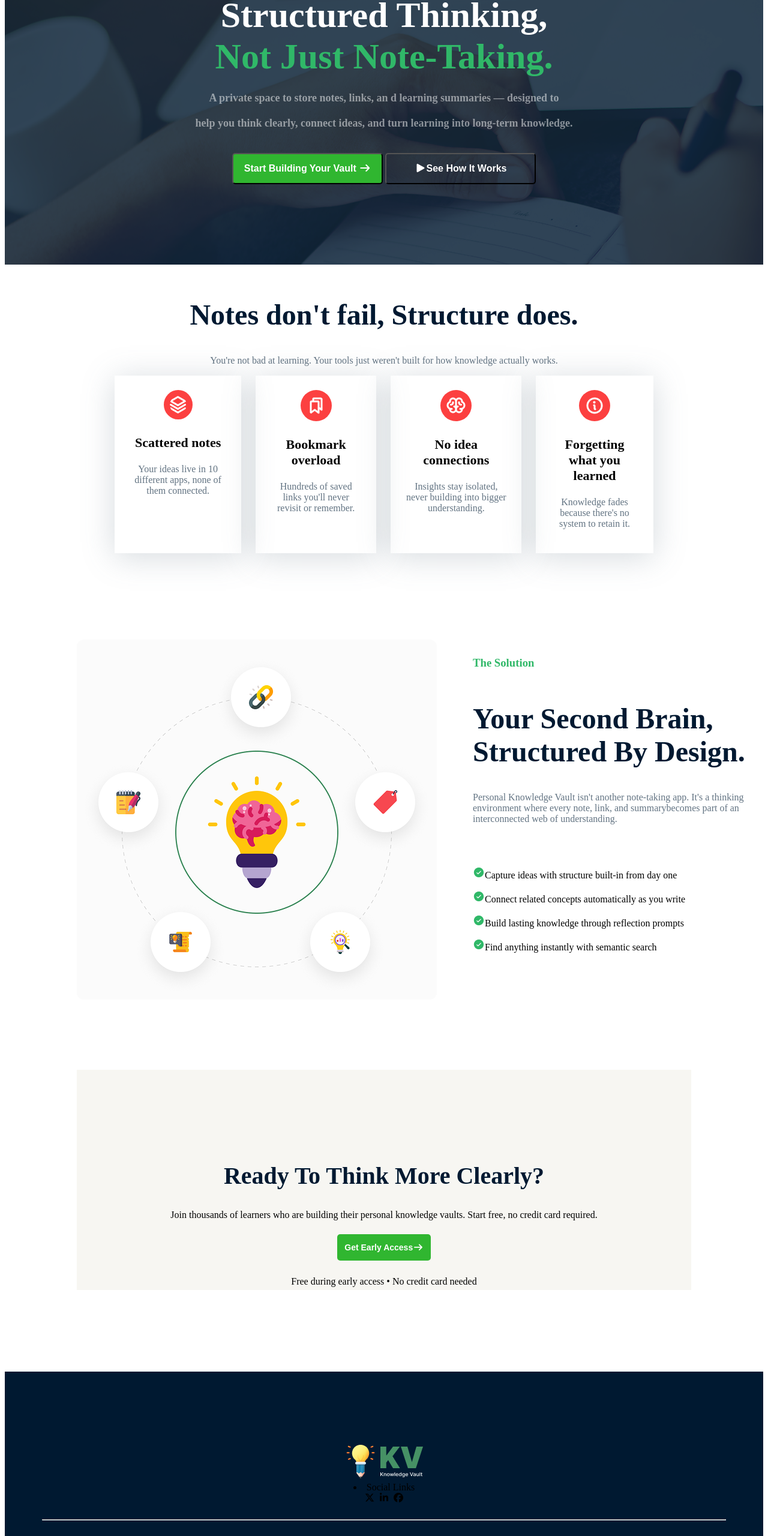
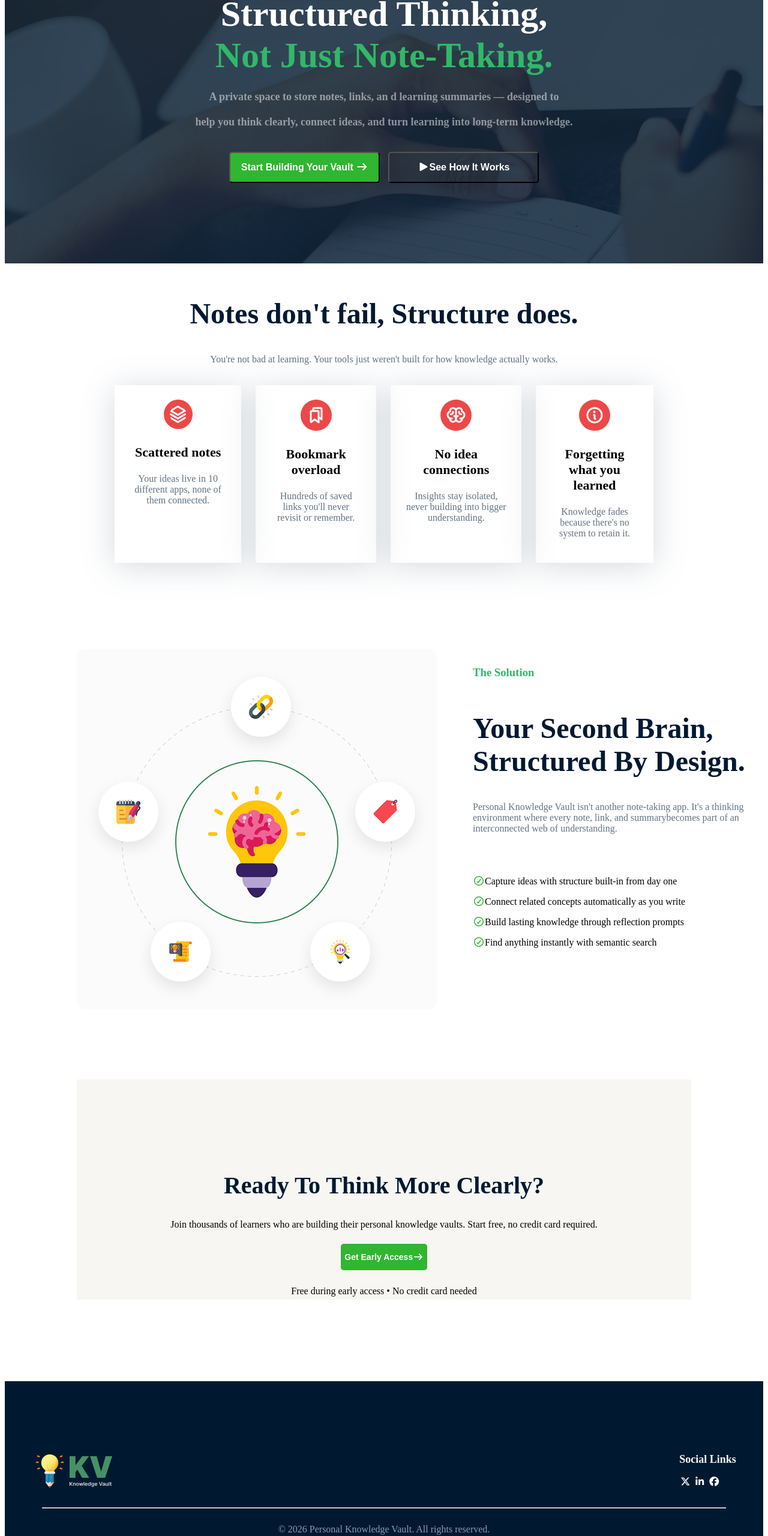
Before and after one commit to mrrahat2004/b13-A1, a plain HTML site: page index.html in a window 1280 px wide. Shown: the part 225-2785 px from the top of the page at 60% size. Drawn offline with Linux system fonts and the light colour scheme.

Commit message:
project done

```diff
--- a/index.html
+++ b/index.html
@@ -43,7 +43,7 @@
 
         <div>
             <p>
-                <span style="color: #469165;"><img src="assets/Group 5.png" alt="" style="margin: 0 auto; padding-bottom: 0px; padding-top: 0px;">
+                <span style="color: #469165;"><i class="fa-solid fa-circle-dot" style="color: #58b98091;"></i>
                     <!-- <i class="fa-solid fa-circle" style="color: rgba(103, 199, 127, 0.466);"></i> -->
                     Early Access Now Open</span>
             </p>
@@ -64,10 +64,16 @@
             </h4>
 
         </div>
-        <div>
+         <div class="btn-1">
+            <div >
 
-        <button class="btn" style="color: #FFFFFF;">Start Building Your Vault <i class="fa-solid fa-arrow-right"></i></button>
-        <button class="btn" style="background-color: rgba(255, 255, 255, 0); color: #FFFFFF;"> <i class="fa-solid fa-play" style="color: #ffffff;"></i>See How It Works  </button>
+               <button class="btn" style="color: #FFFFFF;">Start Building Your Vault <i class="fa-solid fa-arrow-right"></i></button>
+
+            </div>
+         <div class="btn-4">
+             <button class="btn" style="background-color: rgba(255, 255, 255, 0); color: #FFFFFF;"> <i class="fa-solid fa-play" style="color: #ffffff;" ></i>See How It Works  </button>
+
+         </div>
 
         </div>
 
@@ -80,6 +86,7 @@
                 <h1>Notes don't fail, Structure does.</h1>
                 <p>You're not bad at learning. Your tools just weren't built for how knowledge actually works.</p>
             </div>
+            <br>
 
 
           <div class="skill-box">
@@ -92,13 +99,13 @@
             <div class="skill-card">
                 <img src="assets/Bookmarks.png" alt="">
                 <h3>Bookmark overload</h3>
-                <p>Hundreds of saved links you'll never revisit or remember.  </p>
+                <p>Hundreds of saved links you'll never revisit or remember.</p>
             </div>
 
             <div class="skill-card">
                 <img src="assets/Brain.png" alt="">
                 <h3>No idea connections</h3>
-                <p>Insights stay isolated, never building into bigger understanding.            </p>
+                <p>Insights stay isolated, never building into bigger understanding.</p>
             </div>
 
             <div class="skill-card">
@@ -126,10 +133,10 @@
                 <br>
 
               <div class="pra-2">
-                <p><img src="assets/CheckCircle.png" alt="">Capture ideas with structure built-in from day one</p>
-                <p><img src="assets/CheckCircle.png" alt="">Connect related concepts automatically as you write</p>
-                <p><img src="assets/CheckCircle.png" alt="">Build lasting knowledge through reflection prompts</p>
-                <p><img src="assets/CheckCircle.png" alt="">Find anything instantly with semantic search</p>
+                <p><i class="fa-regular fa-circle-check "></i>Capture ideas with structure built-in from day one</p>
+                <p><i class="fa-regular fa-circle-check "></i>Connect related concepts automatically as you write</p>
+                <p><i class="fa-regular fa-circle-check "></i>Build lasting knowledge through reflection prompts</p>
+                <p><i class="fa-regular fa-circle-check "></i>Find anything instantly with semantic search</p>
               </div>
 
             </div>
@@ -159,16 +166,18 @@
 
     <footer >
         <section class="footer-container">
-            <div>
+            <div class="foot">
+             <div>
                 <img src="assets/logo-footer.png" alt="">
-            </div>
+             </div>
 
-             <div>
-                <li>Social Links</li>
+             <div style="color: #ffffff;">
+                <li style="font-size: 18px; font-weight: bold;">Social Links</li><br>
                 <i class="fa-brands fa-x-twitter"></i>
                 <i class="fa-brands fa-linkedin-in"></i>
                 <i class="fa-brands fa-facebook"></i>
 
+             </div>
             </div>
 
             <br>
--- a/style.css
+++ b/style.css
@@ -27,14 +27,24 @@
     color: #ffffff81;
 }
 
-.circle {
-    width: 16px;
-    height: 16px;
-    background-color: #4caf4f63;
-    border-radius: 8px;
-    margin: 0 auto;
-    display: inline-block;
+.btn-2:hover{
+    background-color: rgb(96, 255, 189);
+    font-size: 14px;
 }
+.btn:hover{
+     background-color: rgb(110, 243, 214);
+    font-size: 16px;
+}
+
+/* .btn-1:hover{
+     background-color: 0 0 8px rgb(199, 243, 110);
+    font-size: 16px;
+} */
+.btn-3:hover{
+    background-color: 0 0 8px rgb(199, 243, 110);
+    font-size: 16px;
+}
+
 
 .btn{
     width: 251px;
@@ -43,6 +53,7 @@
     background-color: #30b630;
     border-radius: 5px;
     font-weight: bolder;
+    cursor: pointer;
 }
 
 
@@ -58,17 +69,26 @@ nav{
 
 
 .btn-2{
-    width: 156px;
+    width: auto;
     height: 44px;
     background-color: #30b630;
     color: #FFFFFF;
-    /* padding-right: 24px; */
     font-size: 14px;
     text-align: center;
     font-weight: bold;
     border-radius: 5px;
     border: none;
+    cursor: pointer;
 
+}
+.btn-1{
+    display: flex;
+    gap: 14px;
+    justify-content: center;
+    cursor: pointer;
+}
+.btn-4:hover{
+    background-color:0 0 8px 0 #849eb4;
 }
 
 nav .menu{
@@ -93,8 +113,8 @@ ul .li{
     padding-top: 16px;
     text-align: center;
     padding-bottom: 24px;
-    border: 2px black;
 }
+
 
 #skills .skill-container{
     width: 71%;
@@ -133,7 +153,7 @@ ul .li{
 .skill-card img{
     max-width: 60px;
     padding: 10px 10px 10px 10px;
-    background-color: rgb(252, 64, 64);
+    background-color: rgb(236, 72, 72);
     border-radius: 50%;
 }
 
@@ -175,6 +195,13 @@ ul .li{
     padding-bottom: 20px;
 }
 
+.contain .pra-2 i{
+
+    color: #30b630;
+    justify-content: space-between;
+
+}
+
 #challange-1{
     padding: 120px 120px 120px 120px;
 }
@@ -185,7 +212,6 @@ ul .li{
     background-color: #F7F6F2;
     align-items: center;
     margin: 0 auto;
-    /* padding-bottom: 120px; */
     padding-left: 40px;
     padding-right: 40px;
     max-width: 1100px;
@@ -197,20 +223,12 @@ ul .li{
 }
 
 .challange p{
-    /* width: 1380px;
-    height: 48px; */
     font-size: 16px;
 }
 
 
-/* .footer-container{
-    width: 71px;
-    max-width: 90px;
-    margin: 0 auto;
-    display: flex;
-} */
+
 .footer-container{
-    text-align: center;
     background-color: #001931;
     padding-top: 120px;
     max-width: 1600px;
@@ -218,9 +236,12 @@ ul .li{
     padding-bottom: 40px;
 }
 
-/* .divider{
-    color: #000000;
-} */
+.footer-container .foot{
+    display: flex;
+    justify-content: center;
+    gap: 940px;
+    list-style-type: none;
+}
 
 .bottom{
     text-align: center;
```
Also changed, not shown: assets/play.png (added).
